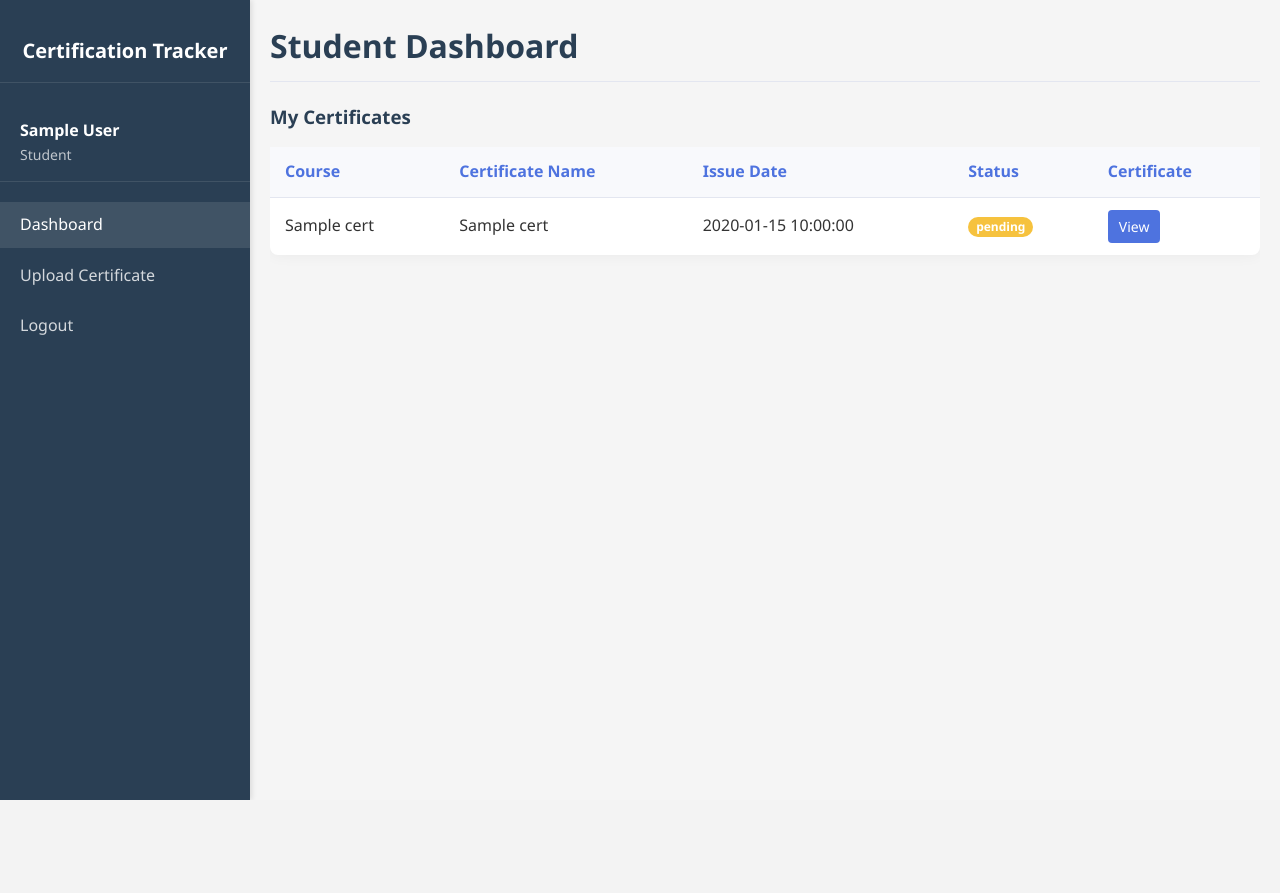
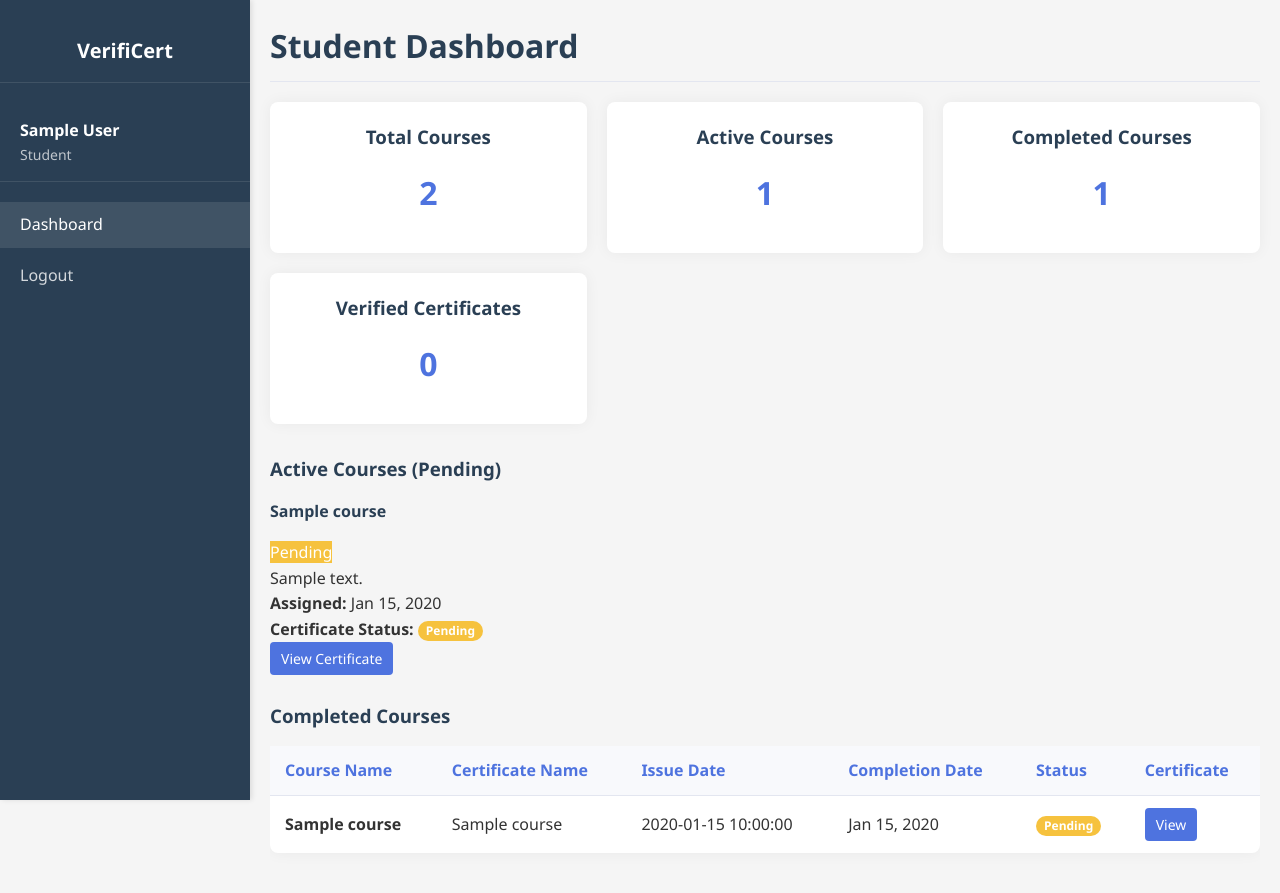
Before and after one commit to imgsh1613/CertCatalyst, a Flask app: template templates/student_dashboard.html in a window 1280 px wide. Before the commit the page ends 800 px from the top, so only its background shows below. Run offline with Flask 3, Linux system fonts and the light colour scheme; the visitor is signed in with stand-in values (Sample User, id 1); the template is opened without the code that fills it: most values are stand-ins (such as "Sample title", 1, 10 or a date in 2020).

Commit message:
Update student_dashboard.html

```diff
--- a/templates/student_dashboard.html
+++ b/templates/student_dashboard.html
@@ -1,23 +1,21 @@
-<!-- templates/student_dashboard.html -->
 <!DOCTYPE html>
 <html lang="en">
 <head>
     <meta charset="UTF-8">
     <meta name="viewport" content="width=device-width, initial-scale=1.0">
-    <title>Student Dashboard - Certification Tracker</title>
+    <title>Student Dashboard</title>
     <link rel="stylesheet" href="{{ url_for('static', filename='css/style.css') }}">
 </head>
 <body>
     <div class="dashboard-container">
         <nav class="sidebar">
-            <div class="logo">Certification Tracker</div>
+            <div class="logo">VerifiCert</div>
             <div class="user-info">
                 <div class="user-name">{{ session.full_name }}</div>
                 <div class="user-role">Student</div>
             </div>
             <ul class="nav-links">
                 <li class="active"><a href="{{ url_for('student_dashboard') }}">Dashboard</a></li>
-                <li><a href="#" id="uploadCertBtn">Upload Certificate</a></li>
                 <li><a href="{{ url_for('logout') }}">Logout</a></li>
             </ul>
         </nav>
@@ -34,42 +32,117 @@
                 {% endwith %}
             </header>
 
-            <div class="certificates-list">
-                <h3>My Certificates</h3>
+            <!-- Statistics Cards -->
+            <div class="dashboard-stats">
+                <div class="stat-card">
+                    <h3>Total Courses</h3>
+                    <div class="stat-value">{{ active_courses|length + completed_courses|length }}</div>
+                </div>
+                <div class="stat-card">
+                    <h3>Active Courses</h3>
+                    <div class="stat-value">{{ active_courses|length }}</div>
+                </div>
+                <div class="stat-card">
+                    <h3>Completed Courses</h3>
+                    <div class="stat-value">{{ completed_courses|length }}</div>
+                </div>
+                <div class="stat-card">
+                    <h3>Verified Certificates</h3>
+                    <div class="stat-value">
+                        {{ completed_courses|selectattr('verification_status', 'equalto', 'verified')|list|length }}
+                    </div>
+                </div>
+            </div>
+
+            <!-- Active/Pending Courses -->
+            <div class="section-card">
+                <h3> Active Courses (Pending)</h3>
+                {% if active_courses %}
+                <div class="courses-grid">
+                    {% for course in active_courses %}
+                    <div class="course-card active-course">
+                        <div class="course-header">
+                            <h4>{{ course.course_name }}</h4>
+                            <span class="status-badge badge-pending">Pending</span>
+                        </div>
+                        <div class="course-body">
+                            {% if course.course_description %}
+                            <p class="course-description">{{ course.course_description }}</p>
+                            {% endif %}
+                            <p class="course-meta">
+                                <strong>Assigned:</strong> {{ course.assigned_date.strftime('%b %d, %Y') if course.assigned_date else 'N/A' }}
+                            </p>
+
+                            {% if course.certificate_id %}
+                            <div class="certificate-status">
+                                <p><strong>Certificate Status:</strong>
+                                    <span class="badge badge-{{ course.verification_status }}">
+                                        {{ course.verification_status|title }}
+                                    </span>
+                                </p>
+                                {% if course.certificate_file %}
+                                <button onclick="openPDF('{{ course.certificate_file }}', '{{ course.certificate_name }}')"
+                                        class="btn btn-sm">View Certificate</button>
+                                {% endif %}
+                            </div>
+                            {% else %}
+                            <button onclick="openUploadModal({{ course.assignment_id }}, '{{ course.course_name }}', '{{ course.certificate_template }}')"
+                                    class="btn btn-primary btn-sm">Upload Certificate</button>
+                            {% endif %}
+                        </div>
+                    </div>
+                    {% endfor %}
+                </div>
+                {% else %}
+                <p class="no-data">No active courses at the moment.</p>
+                {% endif %}
+            </div>
+
+            <br>
+            <!-- Completed Courses -->
+            <div class="section-card">
+                <h3>Completed Courses</h3>
+                {% if completed_courses %}
                 <div class="table-responsive">
                     <table>
                         <thead>
                             <tr>
-                                <th>Course</th>
+                                <th>Course Name</th>
                                 <th>Certificate Name</th>
                                 <th>Issue Date</th>
+                                <th>Completion Date</th>
                                 <th>Status</th>
                                 <th>Certificate</th>
                             </tr>
                         </thead>
                         <tbody>
-                            {% for cert in certificates %}
+                            {% for course in completed_courses %}
                             <tr>
-                                <td>{{ cert.course_name }}</td>
-                                <td>{{ cert.certificate_name }}</td>
-                                <td>{{ cert.issue_date }}</td>
+                                <td><strong>{{ course.course_name }}</strong></td>
+                                <td>{{ course.certificate_name or 'N/A' }}</td>
+                                <td>{{ course.issue_date if course.issue_date else 'N/A' }}</td>
+                                <td>{{ course.completion_date.strftime('%b %d, %Y') if course.completion_date else 'N/A' }}</td>
                                 <td>
-                                    <span class="badge badge-{{ cert.verification_status }}">
-                                        {{ cert.verification_status }}
+                                    <span class="badge badge-{{ course.verification_status or 'pending' }}">
+                                        {{ (course.verification_status or 'Pending')|title }}
                                     </span>
                                 </td>
                                 <td>
-                                    <button onclick="openPDF('{{ cert.certificate_file }}', '{{ cert.certificate_name }}')" class="btn btn-sm">View</button>
+                                    {% if course.certificate_file %}
+                                    <button onclick="openPDF('{{ course.certificate_file }}', '{{ course.certificate_name }}')"
+                                            class="btn btn-sm">View</button>
+                                    {% else %}
+                                    <span class="text-muted">No file</span>
+                                    {% endif %}
                                 </td>
-                            </tr>
-                            {% else %}
-                            <tr>
-                                <td colspan="5">No certificates uploaded yet</td>
                             </tr>
                             {% endfor %}
                         </tbody>
                     </table>
                 </div>
+                {% else %}
+                <p class="no-data">No completed courses yet. Keep working on your active courses!</p>
+                {% endif %}
             </div>
 
             <!-- Upload Certificate Modal -->
@@ -77,28 +150,28 @@
                 <div class="modal-content">
                     <span class="close">&times;</span>
                     <h2>Upload Certificate</h2>
+                    <p id="modalCourseName" class="modal-course-name"></p>
                     <form action="{{ url_for('upload_certificate') }}" method="POST" enctype="multipart/form-data">
-                        <div class="form-group">
-                            <label for="course_id">Course</label>
-                            <select id="course_id" name="course_id" required>
-                                {% for course in courses %}
-                                <option value="{{ course.course_id }}">{{ course.course_name }}</option>
-                                {% endfor %}
-                            </select>
-                        </div>
+                        <input type="hidden" id="modal_assignment_id" name="assignment_id">
+
                         <div class="form-group">
                             <label for="certificate_name">Certificate Name</label>
                             <input type="text" id="certificate_name" name="certificate_name" required>
+                            <small>Use the suggested name or customize it</small>
                         </div>
+
                         <div class="form-group">
                             <label for="issue_date">Issue Date</label>
                             <input type="date" id="issue_date" name="issue_date" required>
                         </div>
+
                         <div class="form-group">
                             <label for="certificate_file">Certificate File (PDF, JPG, PNG)</label>
-                            <input type="file" id="certificate_file" name="certificate_file" accept=".pdf,.jpg,.jpeg,.png" required>
+                            <input type="file" id="certificate_file" name="certificate_file"
+                                   accept=".pdf,.jpg,.jpeg,.png" required>
                         </div>
-                        <button type="submit" class="btn btn-primary">Upload</button>
+
+                        <button type="submit" class="btn btn-primary">Upload Certificate</button>
                     </form>
                 </div>
             </div>
@@ -106,9 +179,37 @@
     </div>
 
     <script>
+        // Modal functionality
+        const modal = document.getElementById('uploadModal');
+        const closeBtn = document.querySelector('.close');
+        const modalCourseName = document.getElementById('modalCourseName');
+        const modalAssignmentId = document.getElementById('modal_assignment_id');
+        const certificateNameInput = document.getElementById('certificate_name');
+        const issueDateInput = document.getElementById('issue_date');
+
+        function openUploadModal(assignmentId, courseName, certificateTemplate) {
+            modalAssignmentId.value = assignmentId;
+            modalCourseName.textContent = `Course: ${courseName}`;
+            certificateNameInput.value = certificateTemplate;
+
+            const today = new Date().toISOString().split('T')[0];
+            issueDateInput.value = today;
+
+            modal.style.display = 'block';
+        }
+
+        closeBtn.addEventListener('click', () => {
+            modal.style.display = 'none';
+        });
+
+        window.addEventListener('click', (event) => {
+            if (event.target === modal) {
+                modal.style.display = 'none';
+            }
+        });
+
+        // PDF Viewer
         function openPDF(url, filename) {
-    console.log('openPDF called with:', url, filename);
-
             if (!url || url.trim() === '') {
                 alert('No certificate URL found!');
                 return;
@@ -134,8 +235,6 @@ function openPDF(url, filename) {
                         .toolbar button:hover { background: #666; }
                         .pdf-container { flex: 1; overflow: hidden; }
                         iframe { width: 100%; height: 100%; border: none; }
-                .fallback { padding: 20px; text-align: center; }
-                .fallback a { color: #4e73df; text-decoration: none; padding: 10px 20px; background: #f8f9fc; border-radius: 4px; display: inline-block; }
                     </style>
                 </head>
                 <body>
@@ -149,15 +248,9 @@ function openPDF(url, filename) {
                             </div>
                         </div>
                         <div class="pdf-container">
-                    <iframe src="${url}" onload="console.log('PDF loaded')" onerror="showFallback()"></iframe>
-                    <div id="fallback" class="fallback" style="display: none;">
-                        <h3>Unable to display PDF</h3>
-                        <p>Your browser may not support PDF viewing.</p>
-                        <a href="${url}" target="_blank">Click here to download the certificate</a>
+                            <iframe src="${url}"></iframe>
                         </div>
                     </div>
-            </div>
-
                     <script>
                         function downloadPDF(url, filename) {
                             const a = document.createElement('a');
@@ -167,21 +260,11 @@ function openPDF(url, filename) {
                             a.click();
                             document.body.removeChild(a);
                         }
-
-                function showFallback() {
-                    document.getElementById('fallback').style.display = 'block';
-                    document.querySelector('iframe').style.display = 'none';
-                }
                     <\/script>
                 </body>
                 </html>
             `);
         }
-
-// Test if function is loaded
-console.log('openPDF function loaded:', typeof openPDF === 'function');
     </script>
-<script src="{{ url_for('static', filename='js/dashboard.js') }}"></script>
-
 </body>
 </html>
```
Lines whose indentation alone changed are shown as unchanged.
